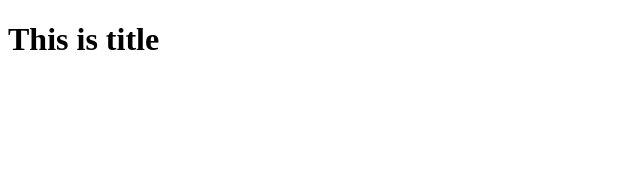
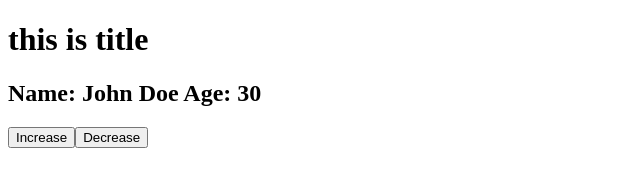
Before and after one commit to rakibahmeddev/vue-js-first-practice, a plain HTML site: page index.html in a window 1280 px wide. Shown: the whole page, without its empty margins (0-640 px from the left). Drawn offline with nearby package versions, Linux system fonts and the light colour scheme.

Commit message:
onclick added into the button to increase and decrease the age of john doe. it is very simple

```diff
--- a/app.js
+++ b/app.js
@@ -6,7 +6,9 @@ const app = Vue.createApp({
     data(){
         return {
             // variable, array, object function etc thakte pare
-            title: 'This is title',
+          title: 'this is title',
+          name:  'John Doe',
+          age: 30,
         }
     }
 });
--- a/index.html
+++ b/index.html
@@ -3,7 +3,7 @@
 <head>
     <meta charset="UTF-8">
     <meta name="viewport" content="width=device-width, initial-scale=1.0">
-    <title>Vue JS</title>
+    <title></title>
     <script src="https://unpkg.com/vue@3/dist/vue.global.js"></script>
 </head>
 <body>
@@ -11,7 +11,11 @@
 
 
     <div id="app">
-       <h1>{{ title }}</h1>
+        <h1>{{title}}</h1>
+
+       <h2>Name: {{name}} Age: {{age}}</h2>
+       <button v-on:click="age++">Increase</button>
+       <button v-on:click="age--">Decrease</button>
     </div>
 
 
```
